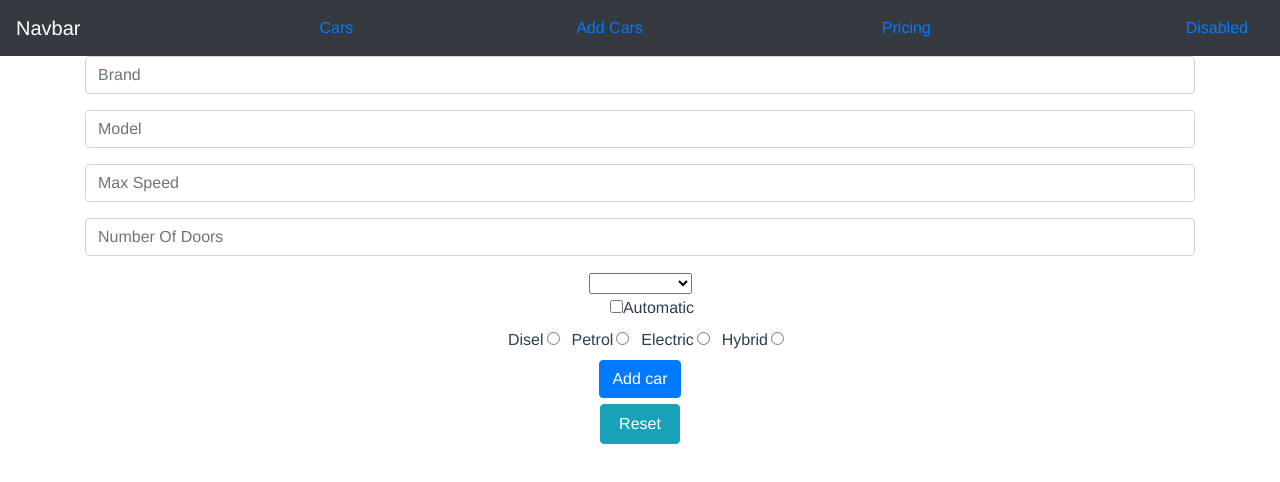
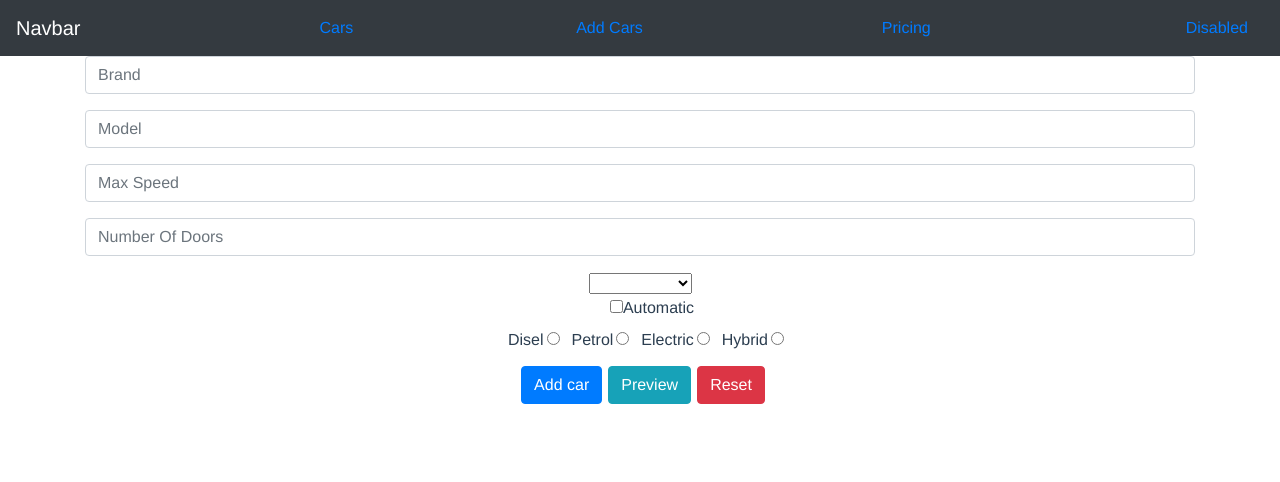
Before and after one commit to sinisam92/vue-cars-app, a Vue app: page /add in a window 1280 px wide. Shown: the top 482 px of the page. Built offline with nearby package versions, Linux system fonts and the light colour scheme.

Commit message:
Zadatak 5

```diff
--- a/src/components/AddCars.vue
+++ b/src/components/AddCars.vue
@@ -1,43 +1,44 @@
 <template>
     <div class="container">
-        <form @submit.prevent="addCar">
+        <form @submit.prevent="addCar" ref="form">
             <div class="form-group">
-                <input type="text" class="form-control" placeholder="Brand" v-model="newCar.brand">
+                <input type="text" name="file" class="form-control" placeholder="Brand" v-model="newCar.brand">
             </div>
             <div class="form-group">
-                <input type="text" class="form-control" placeholder="Model" v-model="newCar.model">
+                <input type="text" name="file" class="form-control" placeholder="Model" v-model="newCar.model">
             </div>
              <div class="form-group">
-                <input type="number" class="form-control" placeholder="Max Speed" v-model="newCar.maxSpeed">
+                <input type="number" name="file" class="form-control" placeholder="Max Speed" v-model="newCar.maxSpeed">
             </div>
              <div class="form-group">
-                <input type="number" class="form-control" placeholder="Number Of Doors" v-model="newCar.numberOfDoors">
+                <input type="number"  class="form-control" placeholder="Number Of Doors" v-model="newCar.numberOfDoors" name="file">
             </div>
-            <select  aria-placeholder="Select Section" v-model="newCar.year" :value="years">
+            <select  aria-placeholder="Select Section" v-model="newCar.year" :value="years" name="file" >
                 <option disabled value="">Select year</option>
                 <option v-for="(year, index) in years" :key="index">
                     {{ year }}
                 </option>
             </select>
             <div class="custom-control ">
-                <input type="checkbox" v-model="newCar.isAutomatic">
+                <input type="checkbox" v-model="newCar.isAutomatic" name="file" >
                 <label class="custom-controll">Automatic</label>
             </div>
 
              <div class="engine-input">
                  <label>Disel</label>
-                <input type="radio" v-model="newCar.engine" value="Disel">
+                <input type="radio" v-model="newCar.engine" value="Disel" name="file">
                 <label>Petrol</label>
-                <input type="radio" v-model="newCar.engine" value="Petrol">
+                <input type="radio" v-model="newCar.engine" value="Petrol" name="file">
                 <label>Electric</label>
-                <input type="radio" v-model="newCar.engine" value="Electric">
+                <input type="radio" v-model="newCar.engine" value="Electric" name="file">
                 <label>Hybrid</label>
-                <input type="radio" v-model="newCar.engine" value="Hybrid">
+                <input type="radio" v-model="newCar.engine" value="Hybrid" name="file">
             </div>
 
             <button type="submit" class="btn btn-primary">Add car</button>
+            <button type="submit" class="btn btn-info" @click.stop.prevent="previewCar">Preview</button>
+            <button  class="btn btn-danger" @click.stop.prevent="resetForm">Reset</button>
         </form>
-            <button type="submit" class="btn btn-info" @click="resetForm">Reset</button>
 
     </div>
 </template>
@@ -49,7 +50,9 @@ export default {
            years: Array(29).fill(1990).map((n, i) => n + i),
            newCar: {
                isAutomatic: false
-           }
+           },
+           file: ''
+
         }
     },
     methods: {
@@ -60,6 +63,11 @@ export default {
         },
         resetForm() {
             this.newCar = {}
+        },
+        previewCar() {
+           let stringForm = JSON.stringify(this.newCar);
+           let parseString = JSON.parse(stringForm);
+           alert(`Brand:${ parseString.brand }\nModel:${ parseString.model }\nMax Speed:${ parseString.maxSpeed }\n Number Of Doors:${ parseString.numberOfDoors }\n Year:${ parseString.year }\nAutomatic:${ parseString.isAutomatic }\n Engine:${ parseString.engine }`);
         }
     }
 }
@@ -71,8 +79,8 @@ export default {
 .engine-input label {
     margin-left: 12px;
 }
-.btn-info {
+.btn {
     margin-top: 6px;
-    padding: 7px 18px 7px 18px;
+    margin-left: 6px;
 }
 </style>
```
